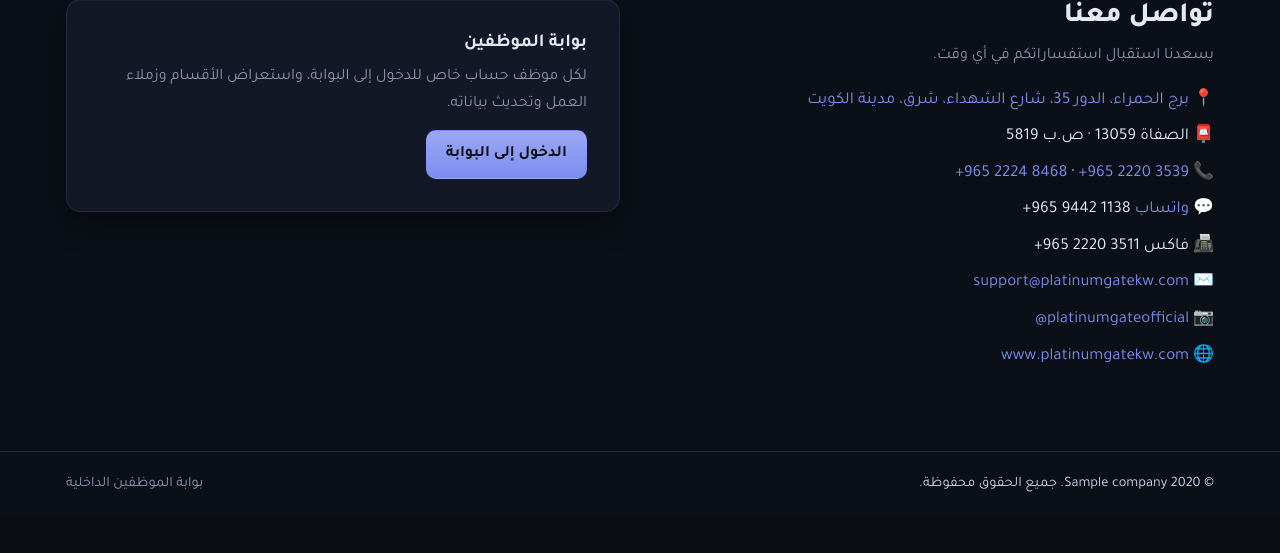
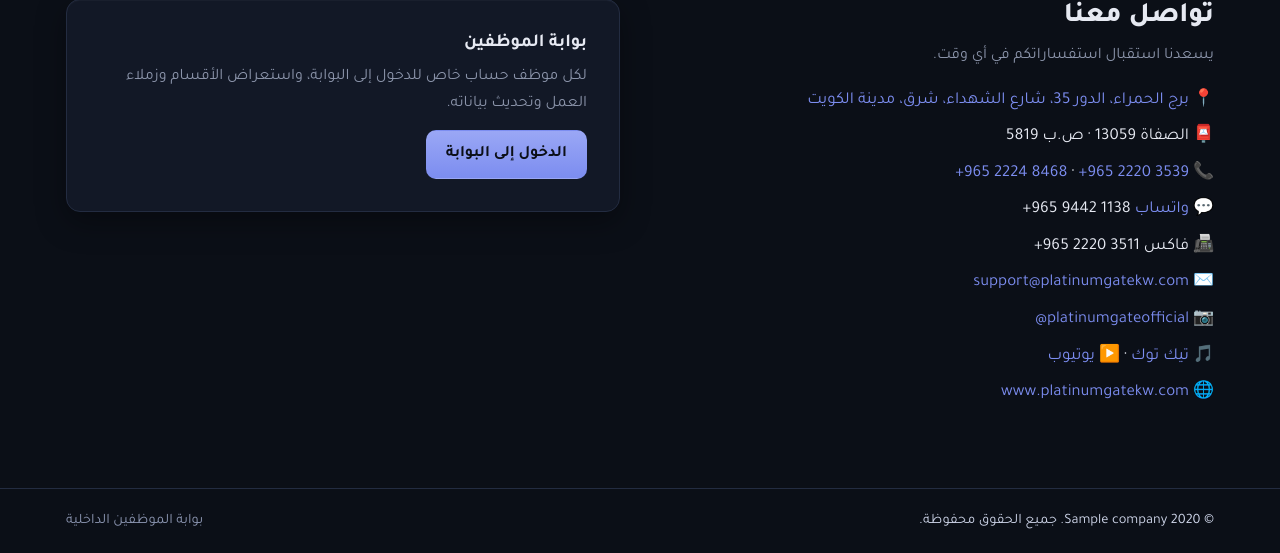
Before and after one commit to platinumgatec-22/company, a Node project: template views/home.ejs in a window 1280 px wide. Shown: the part 1356-1909 px from the top of the page. Before the commit the page ends 1848 px from the top, so only its background shows below. Run offline with Node 20 templates, Linux system fonts and the light colour scheme; the template is opened without the code that fills it: most values are stand-ins (such as "Sample title", 1, 10 or a date in 2020).

Commit message:
Add TikTok and YouTube to the contact list
Co-Authored-By: Claude Opus 5.5 <noreply@anthropic.com>
Claude-Session: https://claude.ai/code/session_01PRLausUmGjcqQ4VEaNDqRA

```diff
--- a/views/home.ejs
+++ b/views/home.ejs
@@ -66,6 +66,7 @@
         <li>📠 فاكس <span dir="ltr">+965 2220 3511</span></li>
         <li>✉️ <a href="mailto:support@platinumgatekw.com">support@platinumgatekw.com</a></li>
         <li>📷 <a href="https://www.instagram.com/platinumgateofficial/" target="_blank" rel="noopener noreferrer" dir="ltr">@platinumgateofficial</a></li>
+        <li>🎵 <a href="https://www.tiktok.com/@platinumgateofficial" target="_blank" rel="noopener noreferrer">تيك توك</a> · ▶️ <a href="https://www.youtube.com/@PlatinumGate" target="_blank" rel="noopener noreferrer">يوتيوب</a></li>
         <li>🌐 <a href="https://www.platinumgatekw.com" target="_blank" rel="noopener noreferrer">www.platinumgatekw.com</a></li>
       </ul>
     </div>
```
